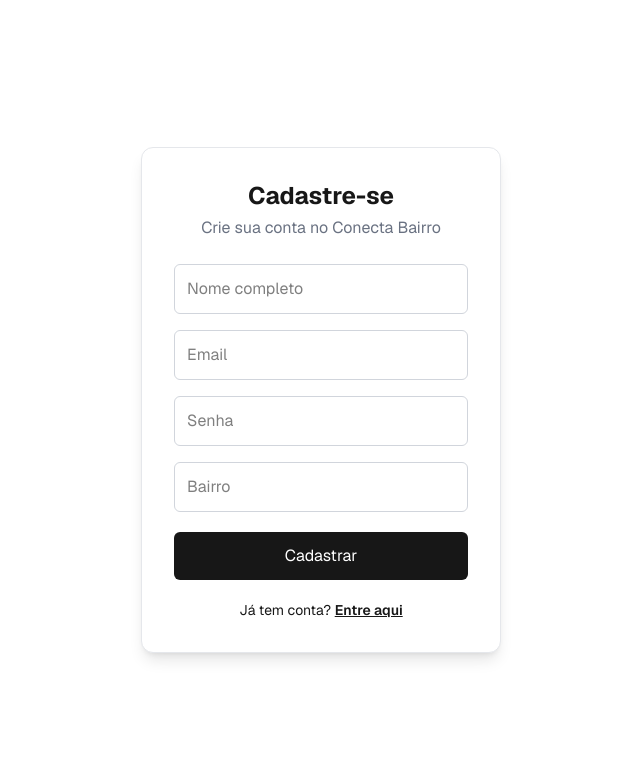
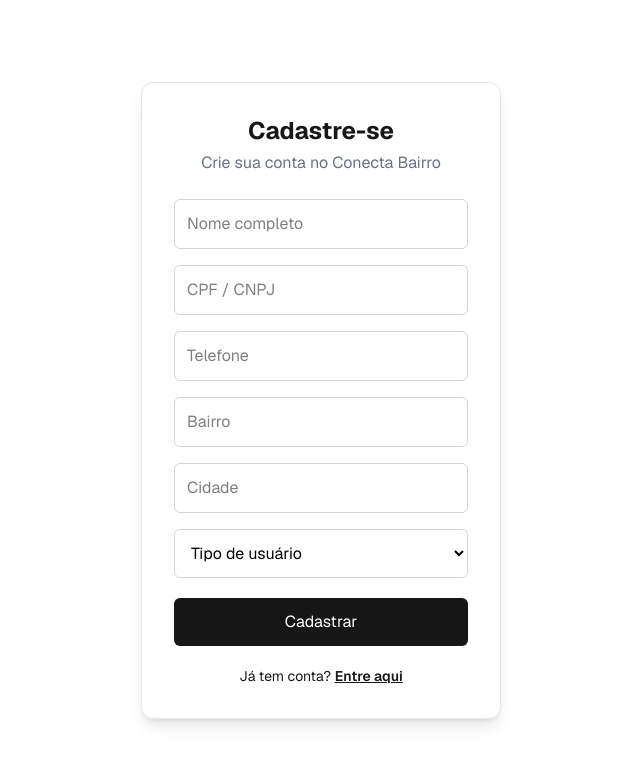
Before and after one commit to NicolasXs/Conecta_Bairro_front, a Next.js app: page /cadastro in a window 1280 px wide. Shown: the top 764 px of the page, without its empty margins (319-959 px from the left). Built offline with nearby package versions, Linux system fonts and the light colour scheme.

Commit message:
Update page.tsx

```diff
--- a/app/cadastro/page.tsx
+++ b/app/cadastro/page.tsx
@@ -18,22 +18,40 @@ export default function Cadastro() {
           />
 
           <input
-            type="email"
-            placeholder="Email"
+            type="text"
+            placeholder="CPF / CNPJ"
             className="mb-4 rounded-md border border-gray-300 bg-white text-black p-3 focus:outline-none focus:ring-2 focus:ring-gray-300 dark:bg-gray-800 dark:text-white dark:border-gray-600"
           />
 
           <input
-            type="password"
-            placeholder="Senha"
+            type="tel"
+            placeholder="Telefone"
             className="mb-4 rounded-md border border-gray-300 bg-white text-black p-3 focus:outline-none focus:ring-2 focus:ring-gray-300 dark:bg-gray-800 dark:text-white dark:border-gray-600"
           />
 
           <input
             type="text"
             placeholder="Bairro"
+            className="mb-4 rounded-md border border-gray-300 bg-white text-black p-3 focus:outline-none focus:ring-2 focus:ring-gray-300 dark:bg-gray-800 dark:text-white dark:border-gray-600"
+          />
+
+          <input
+            type="text"
+            placeholder="Cidade"
+            className="mb-4 rounded-md border border-gray-300 bg-white text-black p-3 focus:outline-none focus:ring-2 focus:ring-gray-300 dark:bg-gray-800 dark:text-white dark:border-gray-600"
+          />
+
+          <select
             className="mb-5 rounded-md border border-gray-300 bg-white text-black p-3 focus:outline-none focus:ring-2 focus:ring-gray-300 dark:bg-gray-800 dark:text-white dark:border-gray-600"
-          />
+            defaultValue=""
+          >
+            <option value="" disabled>
+              Tipo de usuário
+            </option>
+            <option value="trabalhador">Trabalhador</option>
+            <option value="cliente">Cliente</option>
+            <option value="comercio">Comércio</option>
+          </select>
 
           <button
             type="submit"
```
